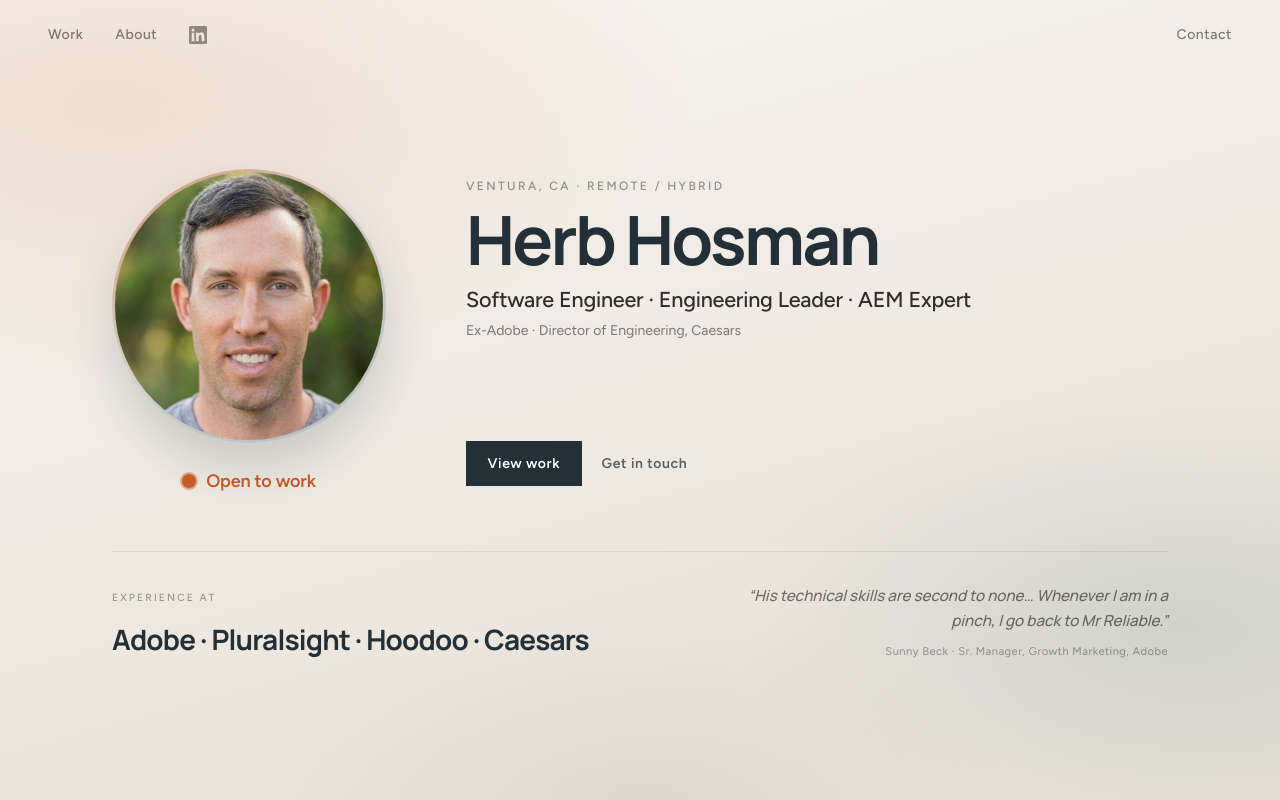
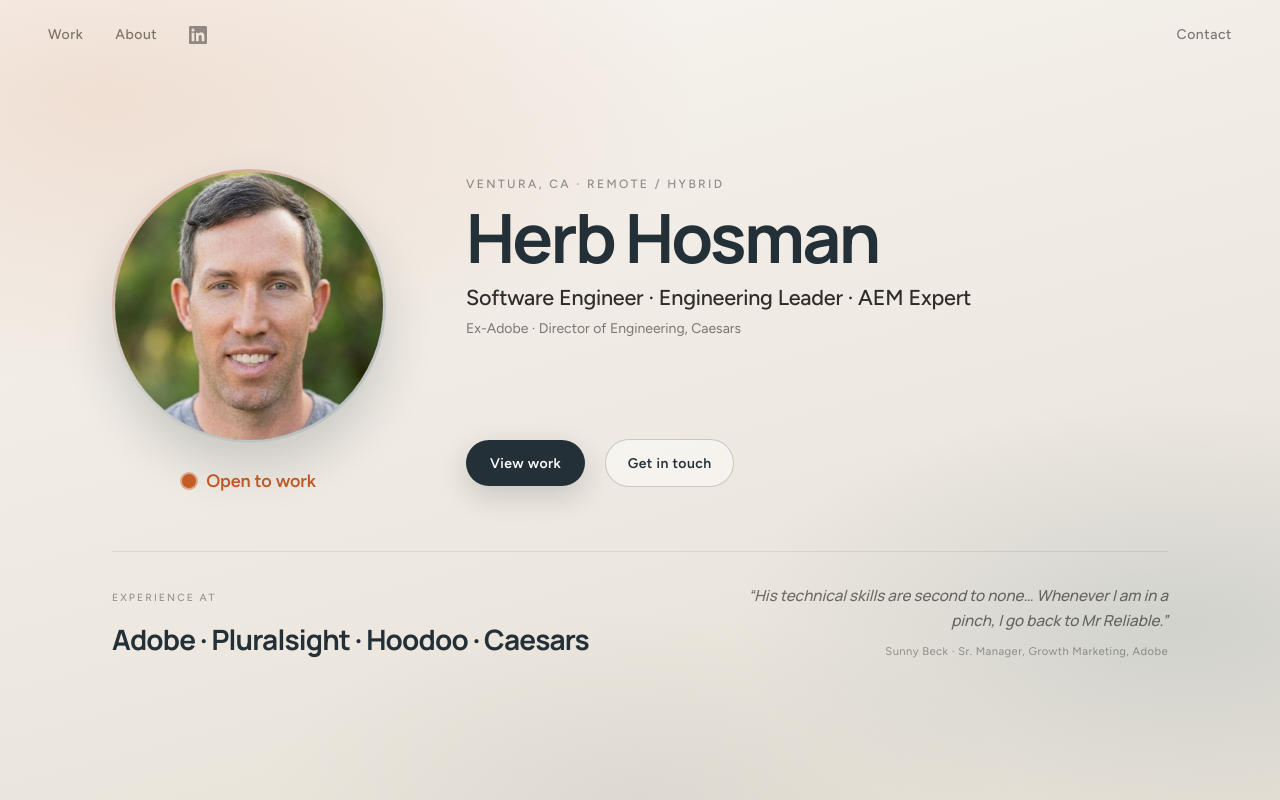
Before and after one commit to herbhosman/herbhosman-portfolio, a Next.js app: page / in a window 1280 px wide. Built offline with nearby package versions, Linux system fonts and the light colour scheme; no server answers.

Commit message:
Round and modernize primary CTAs.
Use pill buttons with soft shadow and hover lift across hero, contact, and classic.

Co-authored-by: Cursor <cursoragent@cursor.com>

```diff
--- a/src/app/globals.css
+++ b/src/app/globals.css
@@ -143,32 +143,52 @@ body {
   display: inline-flex;
   align-items: center;
   justify-content: center;
-  padding: 0.75rem 1.35rem;
+  padding: 0.8rem 1.5rem;
+  border-radius: 999px;
   background: var(--pacific);
   color: white;
   font-size: 0.875rem;
   font-weight: 600;
-  letter-spacing: 0.04em;
+  letter-spacing: 0.03em;
+  box-shadow: 0 10px 28px rgba(36, 48, 56, 0.18);
   transition:
     background-color 0.3s ease,
-    letter-spacing 0.3s ease;
+    letter-spacing 0.3s ease,
+    transform 0.3s ease,
+    box-shadow 0.3s ease;
 }
 
 .btn-primary:hover {
   background: var(--foreground);
-  letter-spacing: 0.06em;
+  letter-spacing: 0.05em;
+  transform: translateY(-1px);
+  box-shadow: 0 14px 32px rgba(36, 48, 56, 0.22);
 }
 
 .btn-ghost {
+  display: inline-flex;
+  align-items: center;
+  justify-content: center;
+  padding: 0.8rem 1.35rem;
+  border-radius: 999px;
+  border: 1px solid color-mix(in srgb, var(--pacific) 22%, transparent);
+  background: color-mix(in srgb, var(--surface) 70%, transparent);
   font-size: 0.875rem;
   font-weight: 600;
-  letter-spacing: 0.04em;
-  color: color-mix(in srgb, var(--pacific) 75%, transparent);
-  transition: color 0.3s ease, opacity 0.3s ease;
+  letter-spacing: 0.03em;
+  color: var(--pacific);
+  transition:
+    color 0.3s ease,
+    background-color 0.3s ease,
+    border-color 0.3s ease,
+    transform 0.3s ease;
 }
 
 .btn-ghost:hover {
-  color: var(--pacific);
+  color: var(--foreground);
+  background: var(--surface);
+  border-color: color-mix(in srgb, var(--pacific) 40%, transparent);
+  transform: translateY(-1px);
 }
 
 .hero-atmosphere {
--- a/src/components/snap/ContactForm.tsx
+++ b/src/components/snap/ContactForm.tsx
@@ -260,7 +260,7 @@ export function ContactForm() {
       <button
         type="submit"
         disabled={status === "sending"}
-        className="mt-8 inline-flex items-center justify-center bg-signal px-6 py-3.5 text-sm font-semibold tracking-wide text-foreground transition-[background-color,transform] duration-300 hover:bg-[#d46a30] hover:tracking-wider disabled:opacity-60"
+        className="mt-8 inline-flex items-center justify-center rounded-full bg-signal px-7 py-3.5 text-sm font-semibold tracking-wide text-foreground shadow-[0_10px_28px_rgba(196,92,38,0.28)] transition-[background-color,transform,box-shadow,letter-spacing] duration-300 hover:-translate-y-px hover:bg-[#d46a30] hover:tracking-wider hover:shadow-[0_14px_32px_rgba(196,92,38,0.34)] disabled:translate-y-0 disabled:opacity-60"
       >
         {status === "sending" ? "Sending…" : "Send message"}
       </button>
--- a/src/experiences/classic/ClassicHome.tsx
+++ b/src/experiences/classic/ClassicHome.tsx
@@ -210,7 +210,7 @@ export function ClassicHome() {
             <div className="flex flex-col gap-4">
               <a
                 href="mailto:hahosman@gmail.com?subject=Next%20role%20conversation"
-                className="inline-flex items-center justify-center bg-signal px-6 py-3 text-sm font-semibold tracking-wide text-foreground transition-opacity hover:opacity-90"
+                className="inline-flex items-center justify-center rounded-full bg-signal px-7 py-3 text-sm font-semibold tracking-wide text-foreground shadow-[0_10px_28px_rgba(196,92,38,0.28)] transition-[opacity,transform,box-shadow] hover:-translate-y-px hover:opacity-90"
               >
                 hahosman@gmail.com
               </a>
```
